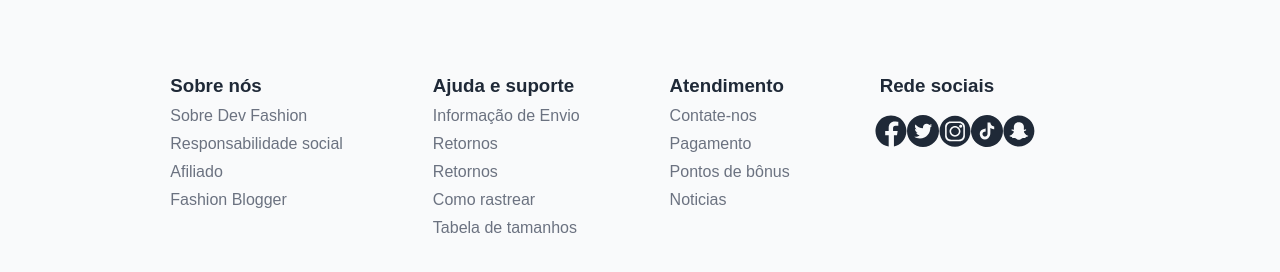
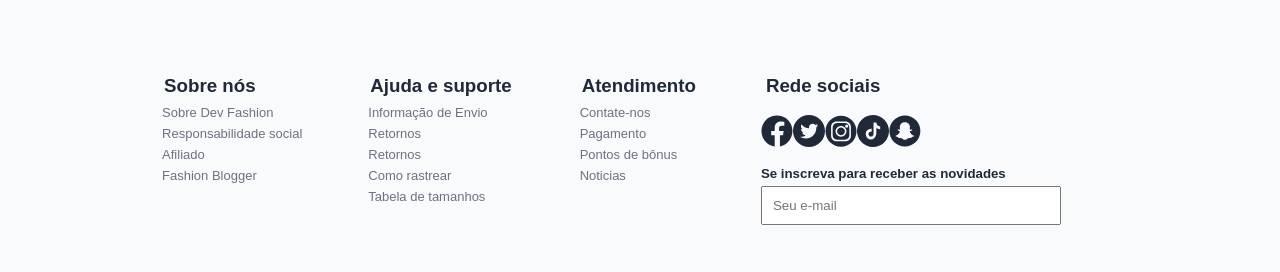
Before and after one commit to Gui089/Fashion-dev, a React (Vite) app: page / in a window 1280 px wide. Shown: the part 2499-2771 px from the top of the page. Built offline with nearby package versions, Linux system fonts and the light colour scheme.

Commit message:
Primeira versao do componet footer

```diff
--- a/src/pages/Home.jsx
+++ b/src/pages/Home.jsx
@@ -61,8 +61,6 @@ const Casacos = [
   {id:crypto.randomUUID(), name:'Sobretudos Trespassado com cinto', price:205.23, priceBefore:350.30, imgUrl:'https://s3-alpha-sig.figma.com/img/e4df/1142/0824bed14a0ec87f93b1528bbf85cc86?Expires=1711929600&Key-Pair-Id=APKAQ4GOSFWCVNEHN3O4&Signature=mdGpMfAWYGoUK1M7-tEWwAXkYgajrvVBVjmtNUeufUjdttbDyakh4sPJM7b2JYTH~8y0HVNBmGy~gDlIZNKdqALrY8-bcyIGKpQTJMFSyibxaEJq~3PJY1K1OxmR3mDq4mMm~gggtMPhB7witE7iTtFSm9zyrOk29DR4q8yyMaFnYQW8es9eakFNJbQvMkRGyRrz64rVPpGlyGj4m4wLo~jUtSTq0F2ht1vY4reWnGqNRHLBGuxDLi5vsunla~4tDf0E8ioMK~2ZT~UtxcoALMjFuT0AFtA6nCH7er~q1m1vou~zpwjvGTYVc0A5j0c6VLZNgFGglhiCVSmrGnNbaA__'},
   {id:crypto.randomUUID(), name:'Sobretudos femininos Bolso Simples elegante ', price:346.99, priceBefore:599.78, imgUrl:'https://s3-alpha-sig.figma.com/img/a6fe/7888/838c4bdbd2b385618087f3e08a12d9a6?Expires=1711929600&Key-Pair-Id=APKAQ4GOSFWCVNEHN3O4&Signature=K63C5wMAOaIWcP3j3KWddmKgqdzagKC0c3zm9R8zGoRlCz5IPl6oNJHzow4cv7EUqcNnY72y~7eV7KCyX4WLwuj5wDzGhI1leMvL6H0BCBO-weL2xZtWUMNqiTkMM6pFue4Dj-BudxZtOe-oR7aS9MfKp8wVMgBbqhGukkJJxm64d78GckfsAeuzbMmiZdKri~Cgs3nljzbz2pklV9GdYDy-1VPhsMWYZHFbQqoCL4gvxqqgPXowXNS6iB-LM2RHwxzqqBG7JyAh7i9j15AcxMJDImaKuCZyrk9yRnIjBLh3BTIe~su4~u~N1oNkZpNmxlXbkQL41Qpngaqbq3M5JA__'}
 ];
-
-
 
 const Products = styled.div`
   margin-top:670px;
@@ -154,7 +152,7 @@ const CardInfo = styled.div`
   height:120px;
   width:auto;
   margin-top:80px;
-  margin-right:80px;
+  margin-right:60px;
 `;
 
 const TitleInfo = styled.h3`
@@ -168,7 +166,8 @@ const ParagraphInfo = styled.p`
   color:#6B7280;
   font-family:'Arial';
   font-weight:400;
-  padding:5px;
+  padding:3px;
+  font-size:13px;
 `;
 
 const Home = () => {
@@ -298,6 +297,10 @@ const Home = () => {
                </defs>
                </svg>
             </div>
+            <div>
+              <h5 style={{color:'#1F2937', fontFamily:'Arial', fontWeight:'700', marginTop:'15px'}}>Se inscreva para receber as novidades</h5>
+              <input style={{padding:'10px', width:'300px', marginTop:'5px'}} type="text" placeholder='Seu e-mail'/>
+            </div>
           </CardInfo>
         </Section>
       </Footer>
```
